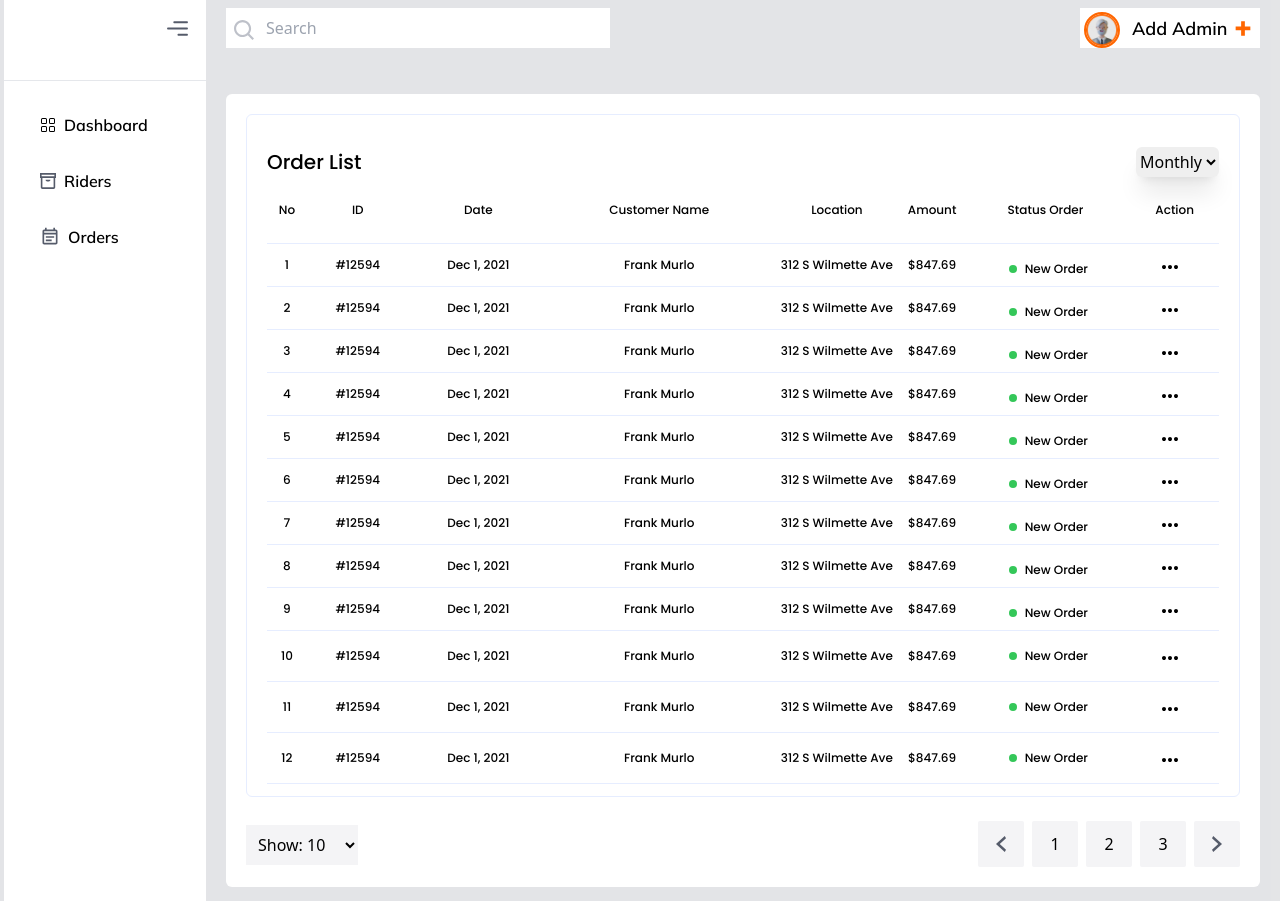
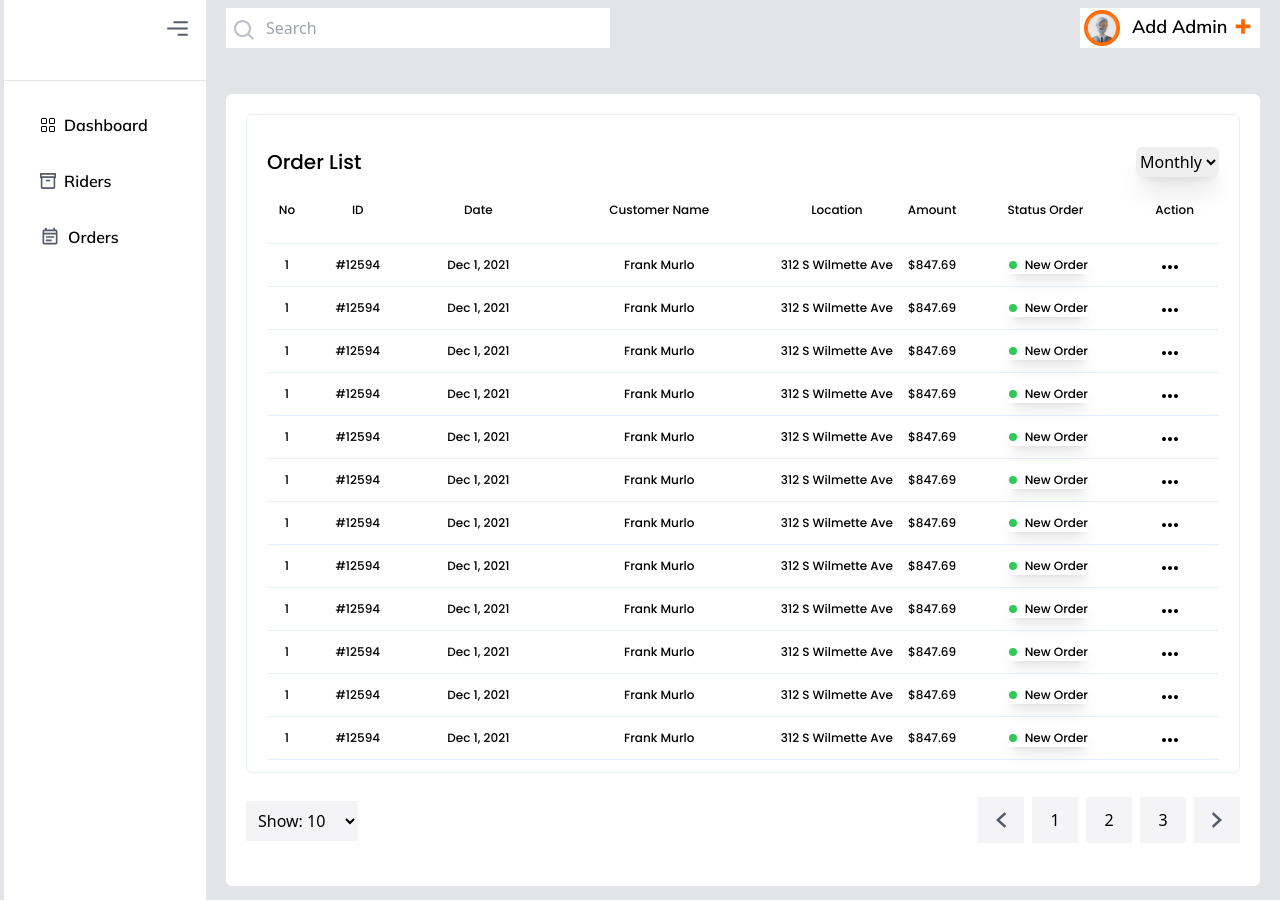
Before and after one commit to chipingo42/Riders, a React (Create React App) app: page /Orders in a window 1280 px wide. Built offline with nearby package versions, Linux system fonts and the light colour scheme.

Commit message:
updating all

```diff
--- a/src/Components/Admin.jsx
+++ b/src/Components/Admin.jsx
@@ -5,15 +5,13 @@ import CreateAdmin from './CreateAdmin'
 const Admin = () => {
 
   const [createAdmin, setCreatAdmin] = useState(false)
-
-
   const handleCreateAdmin = () => setCreatAdmin(true)
   const handleCloseCreateAdmin = () => setCreatAdmin(false)
 
 
   return (
     <>
-     <CreateAdmin  visible={createAdmin} onClose={handleCloseCreateAdmin} />
+      <CreateAdmin  visible={createAdmin} onClose={handleCloseCreateAdmin} />
       <div className='flex justify-between items-center mt-2'>
         <div>
           <form className='flex items-center relative top-0 left-0 '>
@@ -29,7 +27,7 @@ const Admin = () => {
         </div>
         <div className=' bg-white w-[180px] h-[40px] '>
           <div className='flex space-x-3 items-center px-1'>
-            <div className=' w-[36px] h-[36px] border-2 border-solid border-[#FF6600] rounded-full mt-1 '>
+            <div className=' w-[36px] h-[36px] border-2 border-solid border-[#FF6600] rounded-full relative top-[0.1rem] '>
               <img src={avater} alt="/" />
             </div>
             <div className='flex items-center space-x-2' onClick={handleCreateAdmin}>
--- a/src/Components/CreateAdmin.jsx
+++ b/src/Components/CreateAdmin.jsx
@@ -8,7 +8,7 @@ const CreateAdmin = ({ visible , onClose }) => {
   if(!visible) return null
 
   return (
-    <div id='createAdmin' className='bg-[#0000004D] h-full w-full absolute left-0 z-10 top-0 ' onClick={closeAdmin}>
+    <div id='createAdmin' className='bg-[#0000004D] h-full w-full fixed left-0 z-10 top-0 ' onClick={closeAdmin}>
       <div className='absolute right-[35%] top-[15%] bg-white w-[300px] h-[420px] rounded-md'>
         <h1 className='flex justify-center font-Mulish font-[700] text-[20px] text-[#000000] pt-[27px] '>Create Admin</h1>
         <form className='px-[30px] '>
--- a/src/Components/Dashboard/Navbar.jsx
+++ b/src/Components/Dashboard/Navbar.jsx
@@ -18,7 +18,7 @@ const Navbar = () => {
                 </svg>
               </span>
             </label>
-            <input id='search2' type="text" className='py-1' />
+            <input id='search2' type="text" className='py-1 pl-2' />
           </form>
         </div>
         <div>
--- a/src/Components/Orders.jsx
+++ b/src/Components/Orders.jsx
@@ -1,8 +1,24 @@
-import React from 'react'
+import React, { useState } from 'react'
 import Admin from './Admin';
+import AssignOder from './AssignOder';
 
 const Orders = () => {
+
+
+  const [assignOrder, setAssignOrder] = useState(false);
+
+
+  const handleAssignOrder = () => setAssignOrder(true)
+  const handleCloseAssignOrder = () => setAssignOrder(false)
+
+
+
+
+
+
   return (
+    <>
+      <AssignOder visible={assignOrder} onClose={handleCloseAssignOrder} />
       <div className='flex flex-col w-full mx-[20px]'>
         <Admin />
         <div className='bg-white w-full h-full my-[30px] relative top-4 rounded-md px-[20px] py-5 '>
@@ -35,7 +51,7 @@ const Orders = () => {
                   <th className=' font-Poppins font-[500] text-[12px] text-[#000000] '>312 S Wilmette Ave</th>
                   <th className=' font-Poppins font-[500] text-[12px] text-[#000000] '>$847.69</th>
                   <th className=' font-Poppins font-[500] text-[12px] text-[#000000] relative '>
-                  <span className='flex items-center space-x-2 absolute left-12 top-4 '>
+                    <span className='flex items-center space-x-2 absolute left-12 top-3 shadow-lg ' onClick={handleAssignOrder}>
                       <span>
                         <svg width="8" height="8" viewBox="0 0 8 8" fill="none" xmlns="http://www.w3.org/2000/svg">
                           <circle cx="4" cy="4" r="4" fill="#34C759"/>
@@ -53,14 +69,14 @@ const Orders = () => {
                   </th>
                 </tr>
                 <tr className='border-y border-[#E6EDFF]'>
-                <th className=' font-Poppins font-[500] text-[12px] text-[#000000] py-3 '>2</th>
+                  <th className=' font-Poppins font-[500] text-[12px] text-[#000000] py-3 '>1</th>
                   <th className=' font-Poppins font-[500] text-[12px] text-[#000000] '>#12594</th>
                   <th className=' font-Poppins font-[500] text-[12px] text-[#000000] '>Dec 1, 2021</th>
                   <th className=' font-Poppins font-[500] text-[12px] text-[#000000] '>Frank Murlo</th>
                   <th className=' font-Poppins font-[500] text-[12px] text-[#000000] '>312 S Wilmette Ave</th>
                   <th className=' font-Poppins font-[500] text-[12px] text-[#000000] '>$847.69</th>
                   <th className=' font-Poppins font-[500] text-[12px] text-[#000000] relative '>
-                  <span className='flex items-center space-x-2 absolute left-12 top-4 '>
+                    <span className='flex items-center space-x-2 absolute left-12 top-3 shadow-lg '>
                       <span>
                         <svg width="8" height="8" viewBox="0 0 8 8" fill="none" xmlns="http://www.w3.org/2000/svg">
                           <circle cx="4" cy="4" r="4" fill="#34C759"/>
@@ -78,14 +94,14 @@ const Orders = () => {
                   </th>
                 </tr>
                 <tr className='border-y border-[#E6EDFF]'>
-                <th className=' font-Poppins font-[500] text-[12px] text-[#000000] py-3 '>3</th>
+                  <th className=' font-Poppins font-[500] text-[12px] text-[#000000] py-3 '>1</th>
                   <th className=' font-Poppins font-[500] text-[12px] text-[#000000] '>#12594</th>
                   <th className=' font-Poppins font-[500] text-[12px] text-[#000000] '>Dec 1, 2021</th>
                   <th className=' font-Poppins font-[500] text-[12px] text-[#000000] '>Frank Murlo</th>
                   <th className=' font-Poppins font-[500] text-[12px] text-[#000000] '>312 S Wilmette Ave</th>
                   <th className=' font-Poppins font-[500] text-[12px] text-[#000000] '>$847.69</th>
                   <th className=' font-Poppins font-[500] text-[12px] text-[#000000] relative '>
-                  <span className='flex items-center space-x-2 absolute left-12 top-4 '>
+                    <span className='flex items-center space-x-2 absolute left-12 top-3 shadow-lg '>
                       <span>
                         <svg width="8" height="8" viewBox="0 0 8 8" fill="none" xmlns="http://www.w3.org/2000/svg">
                           <circle cx="4" cy="4" r="4" fill="#34C759"/>
@@ -103,14 +119,14 @@ const Orders = () => {
                   </th>
                 </tr>
                 <tr className='border-y border-[#E6EDFF]'>
-                <th className=' font-Poppins font-[500] text-[12px] text-[#000000] py-3 '>4</th>
+                  <th className=' font-Poppins font-[500] text-[12px] text-[#000000] py-3 '>1</th>
                   <th className=' font-Poppins font-[500] text-[12px] text-[#000000] '>#12594</th>
                   <th className=' font-Poppins font-[500] text-[12px] text-[#000000] '>Dec 1, 2021</th>
                   <th className=' font-Poppins font-[500] text-[12px] text-[#000000] '>Frank Murlo</th>
                   <th className=' font-Poppins font-[500] text-[12px] text-[#000000] '>312 S Wilmette Ave</th>
                   <th className=' font-Poppins font-[500] text-[12px] text-[#000000] '>$847.69</th>
                   <th className=' font-Poppins font-[500] text-[12px] text-[#000000] relative '>
-                  <span className='flex items-center space-x-2 absolute left-12 top-4 '>
+                    <span className='flex items-center space-x-2 absolute left-12 top-3 shadow-lg '>
                       <span>
                         <svg width="8" height="8" viewBox="0 0 8 8" fill="none" xmlns="http://www.w3.org/2000/svg">
                           <circle cx="4" cy="4" r="4" fill="#34C759"/>
@@ -128,14 +144,14 @@ const Orders = () => {
                   </th>
                 </tr>
                 <tr className='border-y border-[#E6EDFF]'>
-                <th className=' font-Poppins font-[500] text-[12px] text-[#000000] py-3 '>5</th>
+                  <th className=' font-Poppins font-[500] text-[12px] text-[#000000] py-3 '>1</th>
                   <th className=' font-Poppins font-[500] text-[12px] text-[#000000] '>#12594</th>
                   <th className=' font-Poppins font-[500] text-[12px] text-[#000000] '>Dec 1, 2021</th>
                   <th className=' font-Poppins font-[500] text-[12px] text-[#000000] '>Frank Murlo</th>
                   <th className=' font-Poppins font-[500] text-[12px] text-[#000000] '>312 S Wilmette Ave</th>
                   <th className=' font-Poppins font-[500] text-[12px] text-[#000000] '>$847.69</th>
                   <th className=' font-Poppins font-[500] text-[12px] text-[#000000] relative '>
-                  <span className='flex items-center space-x-2 absolute left-12 top-4 '>
+                    <span className='flex items-center space-x-2 absolute left-12 top-3 shadow-lg '>
                       <span>
                         <svg width="8" height="8" viewBox="0 0 8 8" fill="none" xmlns="http://www.w3.org/2000/svg">
                           <circle cx="4" cy="4" r="4" fill="#34C759"/>
@@ -153,14 +169,14 @@ const Orders = () => {
                   </th>
                 </tr>
                 <tr className='border-y border-[#E6EDFF]'>
-                <th className=' font-Poppins font-[500] text-[12px] text-[#000000] py-3 '>6</th>
+                  <th className=' font-Poppins font-[500] text-[12px] text-[#000000] py-3 '>1</th>
                   <th className=' font-Poppins font-[500] text-[12px] text-[#000000] '>#12594</th>
                   <th className=' font-Poppins font-[500] text-[12px] text-[#000000] '>Dec 1, 2021</th>
                   <th className=' font-Poppins font-[500] text-[12px] text-[#000000] '>Frank Murlo</th>
                   <th className=' font-Poppins font-[500] text-[12px] text-[#000000] '>312 S Wilmette Ave</th>
                   <th className=' font-Poppins font-[500] text-[12px] text-[#000000] '>$847.69</th>
                   <th className=' font-Poppins font-[500] text-[12px] text-[#000000] relative '>
-                  <span className='flex items-center space-x-2 absolute left-12 top-4 '>
+                    <span className='flex items-center space-x-2 absolute left-12 top-3 shadow-lg '>
                       <span>
                         <svg width="8" height="8" viewBox="0 0 8 8" fill="none" xmlns="http://www.w3.org/2000/svg">
                           <circle cx="4" cy="4" r="4" fill="#34C759"/>
@@ -178,14 +194,14 @@ const Orders = () => {
                   </th>
                 </tr>
                 <tr className='border-y border-[#E6EDFF]'>
-                <th className=' font-Poppins font-[500] text-[12px] text-[#000000] py-3 '>7</th>
+                  <th className=' font-Poppins font-[500] text-[12px] text-[#000000] py-3 '>1</th>
                   <th className=' font-Poppins font-[500] text-[12px] text-[#000000] '>#12594</th>
                   <th className=' font-Poppins font-[500] text-[12px] text-[#000000] '>Dec 1, 2021</th>
                   <th className=' font-Poppins font-[500] text-[12px] text-[#000000] '>Frank Murlo</th>
                   <th className=' font-Poppins font-[500] text-[12px] text-[#000000] '>312 S Wilmette Ave</th>
                   <th className=' font-Poppins font-[500] text-[12px] text-[#000000] '>$847.69</th>
                   <th className=' font-Poppins font-[500] text-[12px] text-[#000000] relative '>
-                  <span className='flex items-center space-x-2 absolute left-12 top-4 '>
+                    <span className='flex items-center space-x-2 absolute left-12 top-3 shadow-lg '>
                       <span>
                         <svg width="8" height="8" viewBox="0 0 8 8" fill="none" xmlns="http://www.w3.org/2000/svg">
                           <circle cx="4" cy="4" r="4" fill="#34C759"/>
@@ -203,14 +219,14 @@ const Orders = () => {
                   </th>
                 </tr>
                 <tr className='border-y border-[#E6EDFF]'>
-                <th className=' font-Poppins font-[500] text-[12px] text-[#000000] py-3 '>8</th>
+                  <th className=' font-Poppins font-[500] text-[12px] text-[#000000] py-3 '>1</th>
                   <th className=' font-Poppins font-[500] text-[12px] text-[#000000] '>#12594</th>
                   <th className=' font-Poppins font-[500] text-[12px] text-[#000000] '>Dec 1, 2021</th>
                   <th className=' font-Poppins font-[500] text-[12px] text-[#000000] '>Frank Murlo</th>
                   <th className=' font-Poppins font-[500] text-[12px] text-[#000000] '>312 S Wilmette Ave</th>
                   <th className=' font-Poppins font-[500] text-[12px] text-[#000000] '>$847.69</th>
                   <th className=' font-Poppins font-[500] text-[12px] text-[#000000] relative '>
-                  <span className='flex items-center space-x-2 absolute left-12 top-4 '>
+                    <span className='flex items-center space-x-2 absolute left-12 top-3 shadow-lg '>
                       <span>
                         <svg width="8" height="8" viewBox="0 0 8 8" fill="none" xmlns="http://www.w3.org/2000/svg">
                           <circle cx="4" cy="4" r="4" fill="#34C759"/>
@@ -228,14 +244,14 @@ const Orders = () => {
                   </th>
                 </tr>
                 <tr className='border-y border-[#E6EDFF]'>
-                <th className=' font-Poppins font-[500] text-[12px] text-[#000000] py-3 '>9</th>
+                  <th className=' font-Poppins font-[500] text-[12px] text-[#000000] py-3 '>1</th>
                   <th className=' font-Poppins font-[500] text-[12px] text-[#000000] '>#12594</th>
                   <th className=' font-Poppins font-[500] text-[12px] text-[#000000] '>Dec 1, 2021</th>
                   <th className=' font-Poppins font-[500] text-[12px] text-[#000000] '>Frank Murlo</th>
                   <th className=' font-Poppins font-[500] text-[12px] text-[#000000] '>312 S Wilmette Ave</th>
                   <th className=' font-Poppins font-[500] text-[12px] text-[#000000] '>$847.69</th>
                   <th className=' font-Poppins font-[500] text-[12px] text-[#000000] relative '>
-                  <span className='flex items-center space-x-2 absolute left-12 top-4 '>
+                    <span className='flex items-center space-x-2 absolute left-12 top-3 shadow-lg '>
                       <span>
                         <svg width="8" height="8" viewBox="0 0 8 8" fill="none" xmlns="http://www.w3.org/2000/svg">
                           <circle cx="4" cy="4" r="4" fill="#34C759"/>
@@ -253,14 +269,14 @@ const Orders = () => {
                   </th>
                 </tr>
                 <tr className='border-y border-[#E6EDFF]'>
-                <th className=' font-Poppins font-[500] text-[12px] text-[#000000] py-4 '>10</th>
+                  <th className=' font-Poppins font-[500] text-[12px] text-[#000000] py-3 '>1</th>
                   <th className=' font-Poppins font-[500] text-[12px] text-[#000000] '>#12594</th>
                   <th className=' font-Poppins font-[500] text-[12px] text-[#000000] '>Dec 1, 2021</th>
                   <th className=' font-Poppins font-[500] text-[12px] text-[#000000] '>Frank Murlo</th>
                   <th className=' font-Poppins font-[500] text-[12px] text-[#000000] '>312 S Wilmette Ave</th>
                   <th className=' font-Poppins font-[500] text-[12px] text-[#000000] '>$847.69</th>
                   <th className=' font-Poppins font-[500] text-[12px] text-[#000000] relative '>
-                  <span className='flex items-center space-x-2 absolute left-12 top-4 '>
+                    <span className='flex items-center space-x-2 absolute left-12 top-3 shadow-lg '>
                       <span>
                         <svg width="8" height="8" viewBox="0 0 8 8" fill="none" xmlns="http://www.w3.org/2000/svg">
                           <circle cx="4" cy="4" r="4" fill="#34C759"/>
@@ -278,14 +294,14 @@ const Orders = () => {
                   </th>
                 </tr>
                 <tr className='border-y border-[#E6EDFF]'>
-                <th className=' font-Poppins font-[500] text-[12px] text-[#000000] py-4 '>11</th>
+                  <th className=' font-Poppins font-[500] text-[12px] text-[#000000] py-3 '>1</th>
                   <th className=' font-Poppins font-[500] text-[12px] text-[#000000] '>#12594</th>
                   <th className=' font-Poppins font-[500] text-[12px] text-[#000000] '>Dec 1, 2021</th>
                   <th className=' font-Poppins font-[500] text-[12px] text-[#000000] '>Frank Murlo</th>
                   <th className=' font-Poppins font-[500] text-[12px] text-[#000000] '>312 S Wilmette Ave</th>
                   <th className=' font-Poppins font-[500] text-[12px] text-[#000000] '>$847.69</th>
                   <th className=' font-Poppins font-[500] text-[12px] text-[#000000] relative '>
-                  <span className='flex items-center space-x-2 absolute left-12 top-4 '>
+                    <span className='flex items-center space-x-2 absolute left-12 top-3 shadow-lg '>
                       <span>
                         <svg width="8" height="8" viewBox="0 0 8 8" fill="none" xmlns="http://www.w3.org/2000/svg">
                           <circle cx="4" cy="4" r="4" fill="#34C759"/>
@@ -303,14 +319,14 @@ const Orders = () => {
                   </th>
                 </tr>
                 <tr className='border-y border-[#E6EDFF]'>
-                <th className=' font-Poppins font-[500] text-[12px] text-[#000000] py-4 '>12</th>
+                  <th className=' font-Poppins font-[500] text-[12px] text-[#000000] py-3 '>1</th>
                   <th className=' font-Poppins font-[500] text-[12px] text-[#000000] '>#12594</th>
                   <th className=' font-Poppins font-[500] text-[12px] text-[#000000] '>Dec 1, 2021</th>
                   <th className=' font-Poppins font-[500] text-[12px] text-[#000000] '>Frank Murlo</th>
                   <th className=' font-Poppins font-[500] text-[12px] text-[#000000] '>312 S Wilmette Ave</th>
                   <th className=' font-Poppins font-[500] text-[12px] text-[#000000] '>$847.69</th>
                   <th className=' font-Poppins font-[500] text-[12px] text-[#000000] relative '>
-                  <span className='flex items-center space-x-2 absolute left-12 top-4 '>
+                    <span className='flex items-center space-x-2 absolute left-12 top-3 shadow-lg '>
                       <span>
                         <svg width="8" height="8" viewBox="0 0 8 8" fill="none" xmlns="http://www.w3.org/2000/svg">
                           <circle cx="4" cy="4" r="4" fill="#34C759"/>
@@ -327,6 +343,7 @@ const Orders = () => {
                     </span>
                   </th>
                 </tr>
+
               </tbody>
             </table>
           </div>
@@ -360,6 +377,7 @@ const Orders = () => {
           </div>
         </div>
       </div>
+    </>
   )
 }
 
```
Also changed, not shown: src/Components/AssignOder.jsx (+18 -2 lines). Lines whose indentation alone changed are shown as unchanged.
